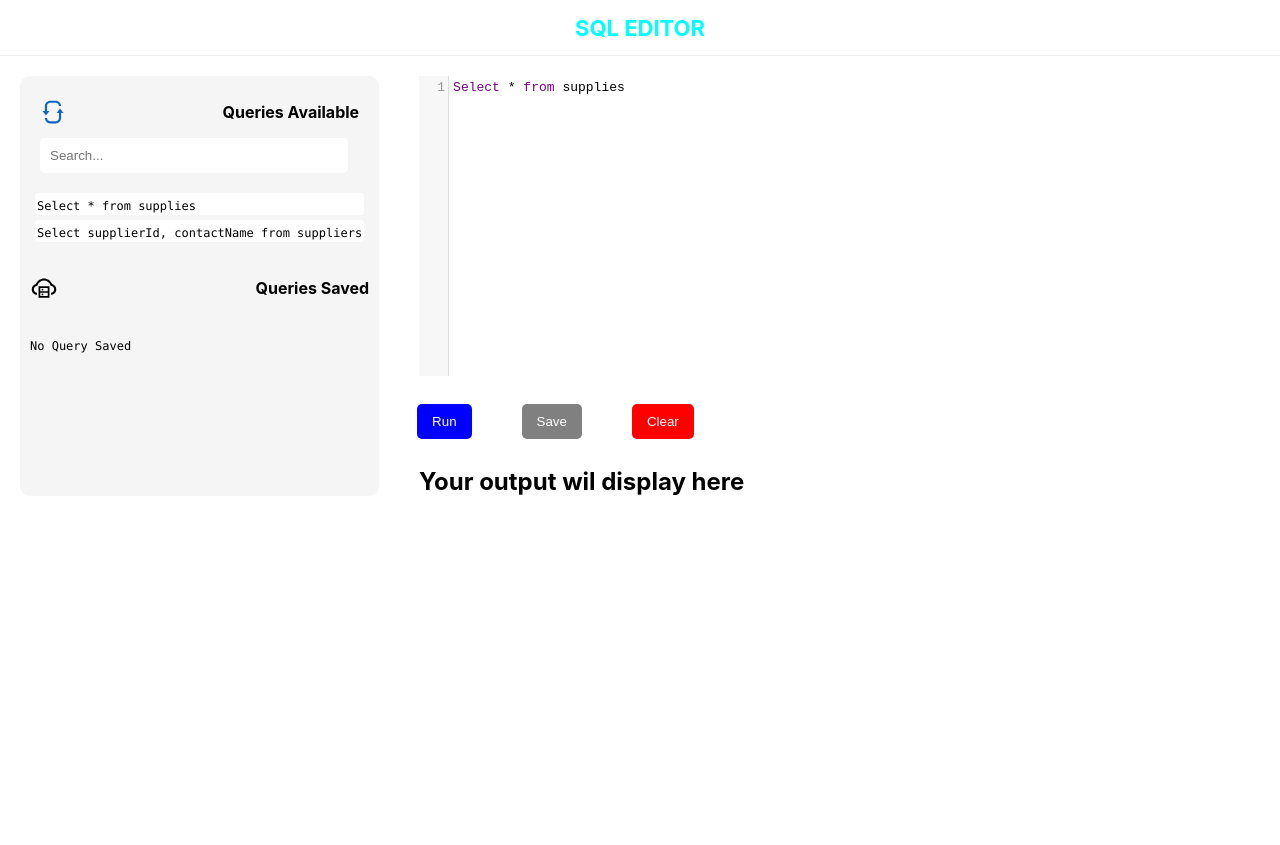
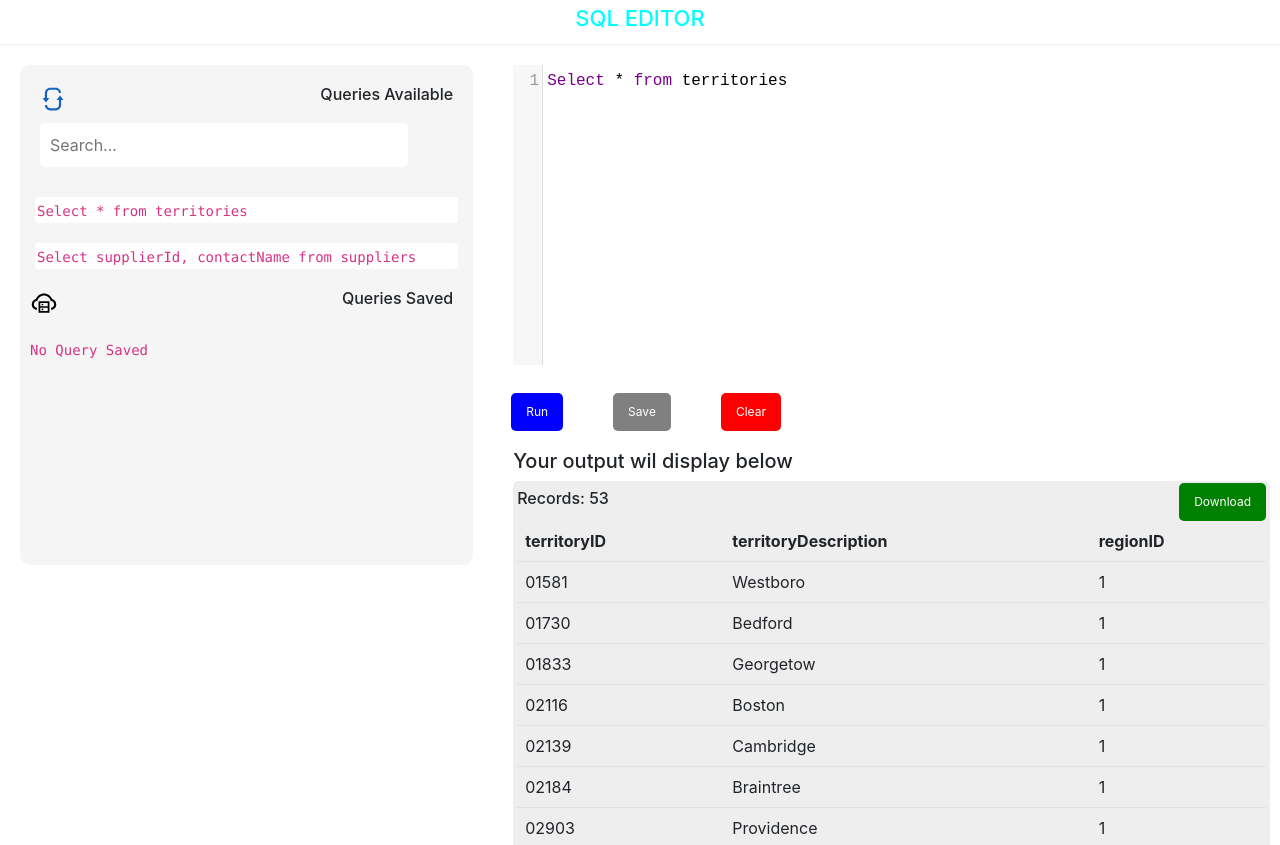
Before and after one commit to KayodeOlusi/sql-editor, a React (Create React App) app: page / in a window 1280 px wide. Both pictures are taken after a click on the button "Run". Before the commit the page ends 800 px from the top, so only its background shows below. Built offline with nearby package versions, Linux system fonts and the light colour scheme.

Commit message:
done with build

```diff
--- a/package.json
+++ b/package.json
@@ -9,7 +9,9 @@
     "codemirror": "^5.65.5",
     "react": "^17.0.2",
     "react-codemirror2": "^7.2.1",
+    "react-csv": "^2.2.2",
     "react-dom": "^17.0.2",
+    "react-hot-toast": "^2.2.0",
     "react-icons": "^4.4.0",
     "react-scripts": "4.0.3",
     "react-spinkit": "^3.0.0",
--- a/public/index.html
+++ b/public/index.html
@@ -10,6 +10,13 @@
       content="Web site created using create-react-app"
     />
     <link rel="apple-touch-icon" href="%PUBLIC_URL%/logo192.png" />
+    <!-- CSS only -->
+    <link
+      href="https://cdn.jsdelivr.net/npm/bootstrap@5.2.0-beta1/dist/css/bootstrap.min.css"
+      rel="stylesheet"
+      integrity="sha384-0evHe/X+R7YkIZDRvuzKMRqM+OrBnVFBL6DOitfPri4tjfHxaWutUpFmBp4vmVor"
+      crossorigin="anonymous"
+    />
     <!--
       manifest.json provides metadata used when your web app is installed on a
       user's mobile device or desktop. See https://developers.google.com/web/fundamentals/web-app-manifest/
@@ -39,5 +46,12 @@
       To begin the development, run `npm start` or `yarn start`.
       To create a production bundle, use `npm run build` or `yarn build`.
     -->
+
+    <!-- JavaScript Bundle with Popper -->
+    <script
+      src="https://cdn.jsdelivr.net/npm/bootstrap@5.2.0-beta1/dist/js/bootstrap.bundle.min.js"
+      integrity="sha384-pprn3073KE6tl6bjs2QrFaJGz5/SUsLqktiwsUTF55Jfv3qYSDhgCecCxMW52nD2"
+      crossorigin="anonymous"
+    ></script>
   </body>
 </html>
--- a/src/App.css
+++ b/src/App.css
@@ -1,5 +1,6 @@
 .app__editor {
   display: flex;
+  overflow-y: hidden;
 }
 
 .spinner {
--- a/src/App.js
+++ b/src/App.js
@@ -1,4 +1,5 @@
-import { Suspense, lazy, useState } from "react";
+import { Suspense, lazy, useState, useEffect } from "react";
+import { Toaster } from "react-hot-toast";
 import Spinner from "react-spinkit";
 import "./App.css";
 
@@ -10,10 +11,10 @@ const CodeEditor = lazy(() =>
 );
 
 function App() {
-  const [query, setQuery] = useState("Select * from supplies");
+  const [query, setQuery] = useState("Select * from territories");
   const [output, setOutput] = useState([]);
   const [savedQuery, setSavedQuery] = useState([
-    "Select * from supplies",
+    "Select * from territories",
     "Select supplierId, contactName from suppliers",
   ]);
   const [queryHistory, setQueryHistory] = useState([]);
@@ -41,10 +42,12 @@ function App() {
               setQuery={setQuery}
               savedQuery={savedQuery}
               output={output}
+              setOutput={setOutput}
               setQueryHistory={setQueryHistory}
               queryHistory={queryHistory}
             />
           </div>
+          <Toaster />
         </Container>
       </Suspense>
     </div>
--- a/src/components/Editor/CodeEditor/CodeEditor.css
+++ b/src/components/Editor/CodeEditor/CodeEditor.css
@@ -1,5 +1,7 @@
 .code__editor {
+  height: 100vh;
   flex-grow: 1;
+  overflow-y: scroll;
 }
 
 .buttons {
@@ -16,6 +18,7 @@
   background-color: blue !important;
   border: none;
   color: white;
+  font-size: 12px;
   padding: 10px 15px;
   border-radius: 5px;
   margin-right: 50px;
@@ -26,6 +29,7 @@
   border: none;
   background-color: grey;
   color: white;
+  font-size: 12px;
   padding: 10px 15px;
   border-radius: 5px;
   margin-right: 50px;
@@ -35,6 +39,7 @@
   border: none;
   background-color: red;
   color: white;
+  font-size: 12px;
   padding: 10px 15px;
   border-radius: 5px;
   margin-right: 50px;
--- a/src/components/Editor/CodeEditor/CodeEditor.js
+++ b/src/components/Editor/CodeEditor/CodeEditor.js
@@ -1,29 +1,57 @@
 import Output from "./Output/Output";
 import Screen from "./Screen/Screen";
 import "./CodeEditor.css";
+import supplies from "../../../data/supplies.json";
+import shipper from "../../../data/shipper.json";
+import territory from "../../../data/territory.json";
+import toast from "react-hot-toast";
 
 const CodeEditor = ({
   query,
   setQuery,
+  output,
+  setOutput,
   queryHistory,
-  savedQuery,
   setQueryHistory,
-  output,
 }) => {
   const addQuery = () => {
-    if (queryHistory.includes(query)) return;
+    if (queryHistory.includes(query))
+      return toast.error("Query already exists");
+
+    toast.success("Query Saved");
     setQueryHistory([...queryHistory, query]);
   };
 
   const clearQuery = () => {
+    toast.success("Query cleared");
     setQuery("");
+  };
+
+  const runQuery = () => {
+    if (!query) return toast.error("Query is empty");
+
+    switch (query) {
+      case "Select supplierId, contactName from suppliers":
+        setOutput(shipper);
+        break;
+      case "Select * from territories":
+        setOutput(territory);
+        break;
+      default:
+        setOutput(territory);
+        break;
+    }
+
+    toast.success("Query executed");
   };
 
   return (
     <div className="code__editor">
       <Screen query={query} setQuery={setQuery} />
       <div className="buttons">
-        <button className="run__button">Run</button>
+        <button className="run__button" onClick={runQuery}>
+          Run
+        </button>
         <button onClick={addQuery} className="save__button">
           Save
         </button>
@@ -31,7 +59,7 @@ const CodeEditor = ({
           Clear
         </button>
       </div>
-      <Output output={output} />
+      <Output output={output} query={query} />
     </div>
   );
 };
--- a/src/components/Editor/CodeEditor/Output/Output.css
+++ b/src/components/Editor/CodeEditor/Output/Output.css
@@ -1,3 +1,46 @@
-.output__container h2 {
+.output__container h5 {
+  margin-top: 10px;
   margin-left: 20px;
 }
+
+.output__table {
+  margin-left: 20px;
+  background-color: #eee;
+  padding: 2px 4px;
+  border-radius: 5px;
+  margin-right: 10px;
+}
+
+.output__table__data {
+  display: flex;
+  align-items: center;
+  justify-content: space-between;
+}
+
+.output__table__data button {
+  background-color: green;
+  border-radius: 5px;
+  color: white !important;
+  border: none;
+  color: #000;
+  font-size: 12px;
+  padding: 10px 15px;
+}
+
+.no__data {
+  text-align: center;
+}
+
+.output__table__container {
+  overflow-x: scroll;
+  overflow-y: scroll;
+  height: 400px;
+  margin-bottom: 10px !important;
+}
+
+@media screen and (max-width: 768px) {
+  .output__table__data button {
+    font-size: 12px;
+    padding: 5px 10px;
+  }
+}
--- a/src/components/Editor/CodeEditor/Output/Output.js
+++ b/src/components/Editor/CodeEditor/Output/Output.js
@@ -1,9 +1,49 @@
+import { CSVLink } from "react-csv";
 import "./Output.css";
 
-const Output = () => {
+const Output = ({ output, query }) => {
   return (
     <div className="output__container">
-      <h2>Your output wil display here</h2>
+      <h5>Your output wil display below</h5>
+
+      <div className="output__container__inner">
+        {query && output.length ? (
+          <div className="output__table">
+            <div className="output__table__data">
+              <h3>Records: {output.length}</h3>
+
+              <CSVLink data={output} filename="output.csv">
+                <button>Download</button>
+              </CSVLink>
+            </div>
+
+            <div className="output__table__container">
+              <table className="table tabe-hover">
+                <thead>
+                  <tr>
+                    {Object.keys(output[0]).map((key) => (
+                      <th key={key}>{key}</th>
+                    ))}
+                  </tr>
+                </thead>
+                <tbody>
+                  {output.map((record) => (
+                    <tr key={record.id}>
+                      {Object.values(record).map((value) => (
+                        <td key={value}>{value}</td>
+                      ))}
+                    </tr>
+                  ))}
+                </tbody>
+              </table>
+            </div>
+          </div>
+        ) : (
+          <div className="no__data">
+            <p>No data to display. Select a query and run</p>
+          </div>
+        )}
+      </div>
     </div>
   );
 };
--- a/src/components/Editor/Sidebar/Available/Available.css
+++ b/src/components/Editor/Sidebar/Available/Available.css
@@ -3,7 +3,7 @@ h3 {
 }
 
 code {
-  font-size: 12px;
+  font-size: 14px;
 }
 
 input {
@@ -17,9 +17,13 @@ input {
 
 .available__header {
   display: flex;
-  margin: 0px 10px;
+  margin: 10px 10px;
   align-items: center;
   justify-content: space-between;
+}
+
+.available__header h3 {
+  font-size: 16px;
 }
 
 .available__header .refresh {
@@ -27,13 +31,13 @@ input {
 }
 
 .query__container {
-  margin-top: 20px;
+  margin-top: 30px;
 }
 
 .available__queries .available__query {
   background-color: white;
   padding: 1px 2px;
-  margin: 5px;
+  margin: 20px 5px;
   cursor: pointer;
   border-radius: 3px;
 }
--- a/src/components/Editor/Sidebar/History/History.css
+++ b/src/components/Editor/Sidebar/History/History.css
@@ -1,5 +1,5 @@
 code {
-  font-size: 12px;
+  font-size: 14px;
 }
 
 .history__header {
@@ -7,6 +7,10 @@ code {
   align-items: center;
   justify-content: space-between;
   margin-top: 20px;
+}
+
+.history__header h3 {
+  margin-right: 10px;
 }
 
 .cloud {
--- a/src/components/Editor/Sidebar/Sidebar.css
+++ b/src/components/Editor/Sidebar/Sidebar.css
@@ -3,4 +3,6 @@
   padding: 10px;
   margin: 20px;
   border-radius: 10px;
+  max-height: 500px;
+  flex-grow: 0.1;
 }
--- a/src/components/Header/Header.css
+++ b/src/components/Header/Header.css
@@ -1,5 +1,6 @@
 header {
   border-bottom: 1px solid #eee;
+  padding: 5px;
 }
 
 h1 {
```
Also changed, not shown: 1 other file (tests, documents, lock files or other folders).
